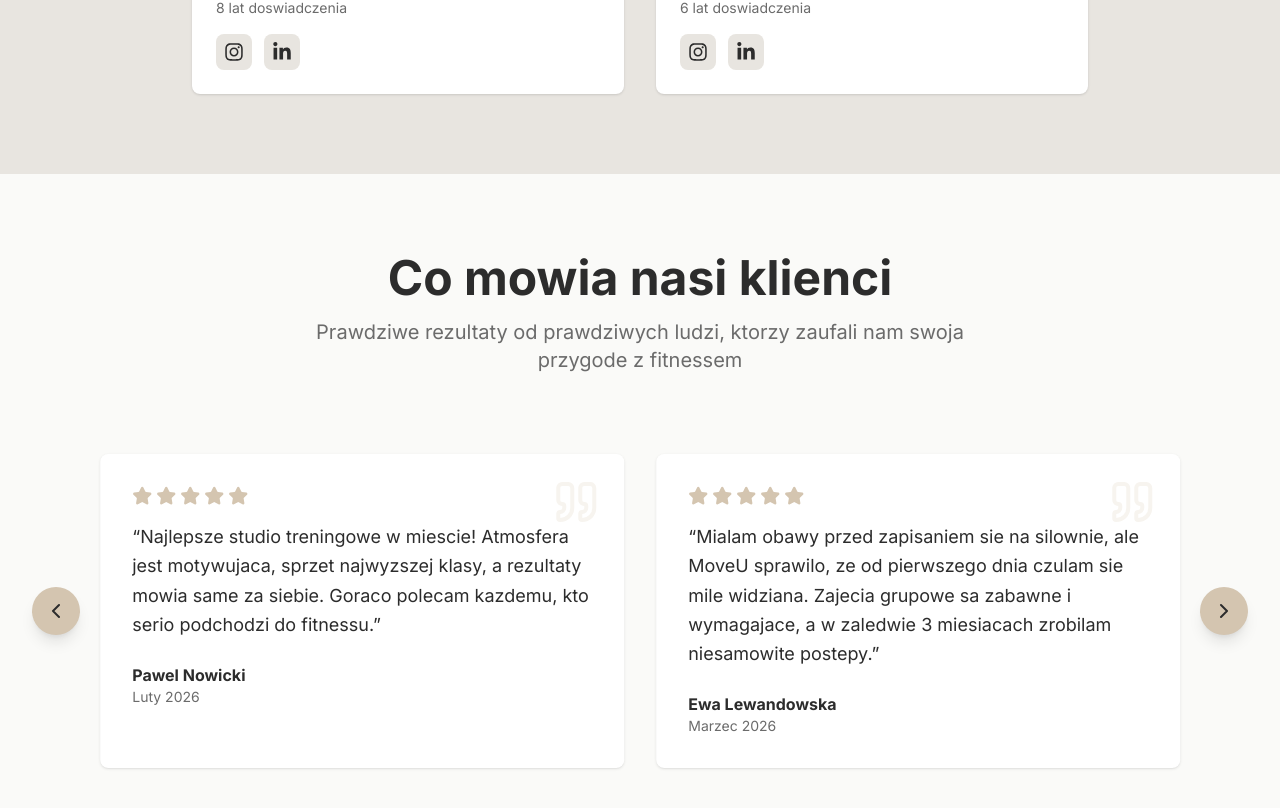
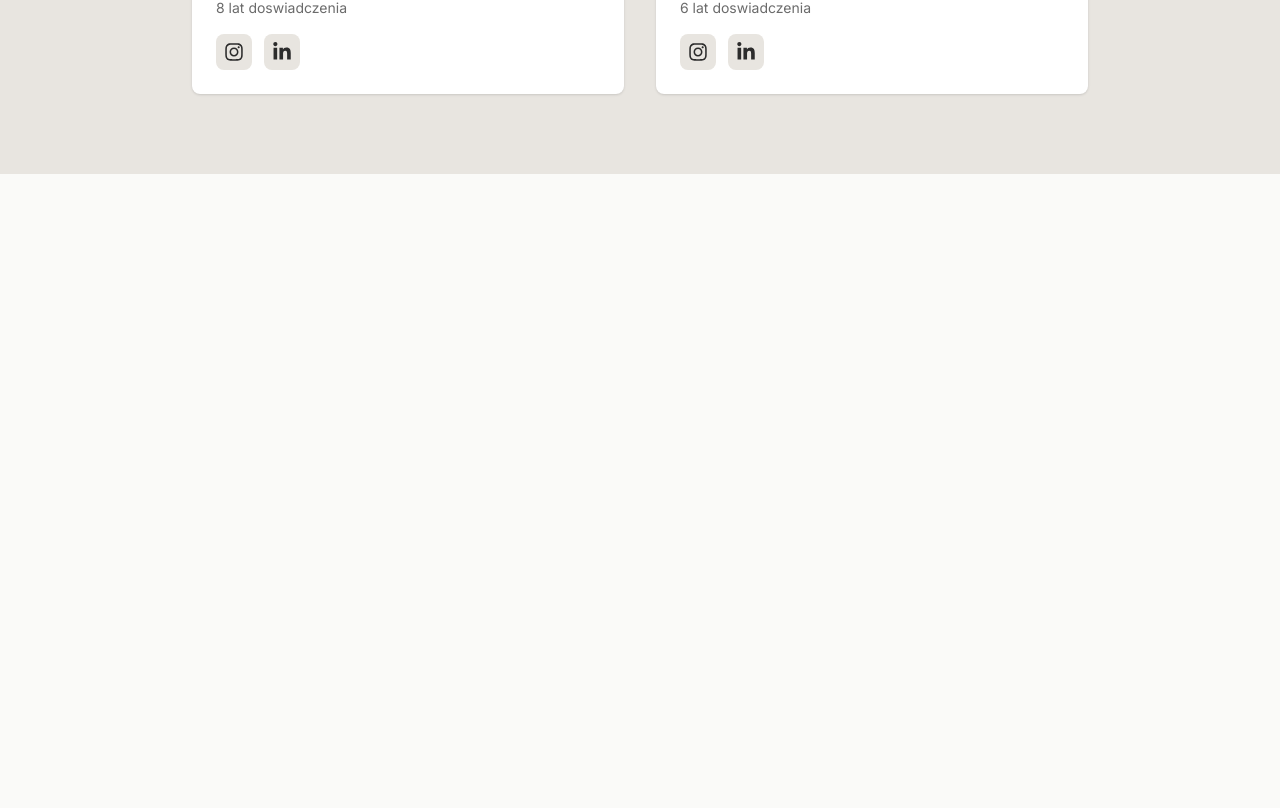
Before and after one commit to kapuscinskimateusz/moveu-studio, a Next.js app: page / in a window 1280 px wide. Shown: the part 2182-2990 px from the top of the page. After the commit the page ends 2644 px from the top, so only its background shows below. Built offline with nearby package versions, Linux system fonts and the light colour scheme.

Commit message:
Revert "feat(reviews): add reviews carousel section"
This reverts commit 7d34c9e62996da0a896abbdf73f54dc2dc24d6c1.

```diff
--- a/src/app/page.tsx
+++ b/src/app/page.tsx
@@ -1,7 +1,6 @@
 import { Hero } from "@/components/sections/hero";
 import { Navigation } from "@/components/sections/navigation";
 import { Offer } from "@/components/sections/offer";
-import { Reviews } from "@/components/sections/reviews";
 import { Trainers } from "@/components/sections/trainers";
 
 export default function Home() {
@@ -12,7 +11,7 @@ export default function Home() {
         <Hero />
         <Offer />
         <Trainers />
-        <Reviews />
+        <section id="reviews" className="h-24" aria-hidden="true" />
         <section id="blog" className="h-24" aria-hidden="true" />
         <section id="contact" className="h-24" aria-hidden="true" />
       </main>
--- a/src/components/sections/reviews.tsx
+++ /dev/null
@@ -1,109 +0,0 @@
-"use client";
-
-import { ChevronLeft, ChevronRight, Quote, Star } from "lucide-react";
-import useEmblaCarousel from "embla-carousel-react";
-import Autoplay from "embla-carousel-autoplay";
-import { useCallback } from "react";
-
-const reviews = [
-  {
-    name: "Joanna Kowalczyk",
-    rating: 5,
-    text: "MoveU calkowicie zmienilo moje podejscie do fitnessu. Trenerzy sa niesamowici, a programy idealnie dopasowane do moich celow. Nigdy nie czulam sie silniejsza!",
-    date: "Marzec 2026",
-  },
-  {
-    name: "Pawel Nowicki",
-    rating: 5,
-    text: "Najlepsze studio treningowe w miescie! Atmosfera jest motywujaca, sprzet najwyzszej klasy, a rezultaty mowia same za siebie. Goraco polecam kazdemu, kto serio podchodzi do fitnessu.",
-    date: "Luty 2026",
-  },
-  {
-    name: "Ewa Lewandowska",
-    rating: 5,
-    text: "Mialam obawy przed zapisaniem sie na silownie, ale MoveU sprawilo, ze od pierwszego dnia czulam sie mile widziana. Zajecia grupowe sa zabawne i wymagajace, a w zaledwie 3 miesiacach zrobilam niesamowite postepy.",
-    date: "Marzec 2026",
-  },
-  {
-    name: "Michal Wisniewski",
-    rating: 5,
-    text: "Sesje z trenerem personalnym sa warte kazdej zlotowki. Moj trener naprawde rozumie moje cialo i popycha mnie do osiagniecia wiecej, niz myslalem, ze to mozliwe. Piec gwiazdek!",
-    date: "Styczen 2026",
-  },
-  {
-    name: "Aleksandra Tomczak",
-    rating: 5,
-    text: "Niesamowite doswiadczenie od poczatku do konca. Obiekt jest nieskazitelny, personel przyjazny, a widzialam niesamowite rezultaty w mojej sile i wytrzymalosci.",
-    date: "Luty 2026",
-  },
-];
-
-export function Reviews() {
-  const [emblaRef, emblaApi] = useEmblaCarousel({ loop: true, align: "start" }, [
-    Autoplay({ delay: 5000, stopOnInteraction: true }),
-  ]);
-
-  const scrollPrev = useCallback(() => emblaApi?.scrollPrev(), [emblaApi]);
-  const scrollNext = useCallback(() => emblaApi?.scrollNext(), [emblaApi]);
-
-  return (
-    <section id="reviews" className="bg-background py-20">
-      <div className="mx-auto w-full max-w-7xl px-4 sm:px-6 lg:px-8">
-        <div className="mb-16 text-center">
-          <h2 className="mb-4 text-4xl font-bold text-primary md:text-5xl">
-            Co mowia nasi klienci
-          </h2>
-          <p className="mx-auto max-w-2xl text-xl text-muted-foreground">
-            Prawdziwe rezultaty od prawdziwych ludzi, ktorzy zaufali nam swoja przygode z fitnessem
-          </p>
-        </div>
-
-        {/* Karuzela z nakladajacymi sie strzalkami */}
-        <div className="flex items-center gap-3">
-          {/* Strzalka lewa — tylko desktop */}
-          <button
-            onClick={scrollPrev}
-            aria-label="Poprzednia opinia"
-            className="hidden shrink-0 rounded-full bg-accent p-3 text-accent-foreground shadow-lg transition-all hover:bg-accent/80 md:block"
-          >
-            <ChevronLeft className="h-6 w-6" />
-          </button>
-
-          <div className="-mx-2 flex-1 overflow-hidden py-4" ref={emblaRef}>
-            <div className="flex">
-              {reviews.map((review) => (
-                <div key={review.name} className="min-w-0 shrink-0 grow-0 basis-[80%] px-2 md:basis-1/2 md:px-4">
-                  <article className="relative h-full rounded-lg bg-card p-6 shadow-sm transition-shadow hover:shadow-lg md:p-8">
-                    <Quote className="absolute top-4 right-4 h-8 w-8 text-accent/20 md:top-6 md:right-6 md:h-12 md:w-12" />
-                    <div className="mb-4 flex gap-1">
-                      {Array.from({ length: review.rating }).map((_, i) => (
-                        <Star key={i} className="h-4 w-4 fill-accent text-accent md:h-5 md:w-5" />
-                      ))}
-                    </div>
-                    <p className="mb-6 text-base leading-relaxed text-foreground md:text-lg">
-                      &ldquo;{review.text}&rdquo;
-                    </p>
-                    <div>
-                      <p className="font-bold text-primary">{review.name}</p>
-                      <p className="text-sm text-muted-foreground">{review.date}</p>
-                    </div>
-                  </article>
-                </div>
-              ))}
-            </div>
-          </div>
-
-          {/* Strzalka prawa — tylko desktop */}
-          <button
-            onClick={scrollNext}
-            aria-label="Nastepna opinia"
-            className="hidden shrink-0 rounded-full bg-accent p-3 text-accent-foreground shadow-lg transition-all hover:bg-accent/80 md:block"
-          >
-            <ChevronRight className="h-6 w-6" />
-          </button>
-        </div>
-
-      </div>
-    </section>
-  );
-}
```
